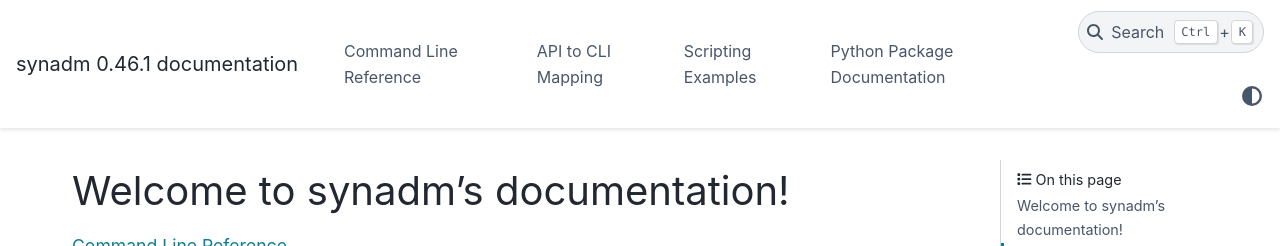
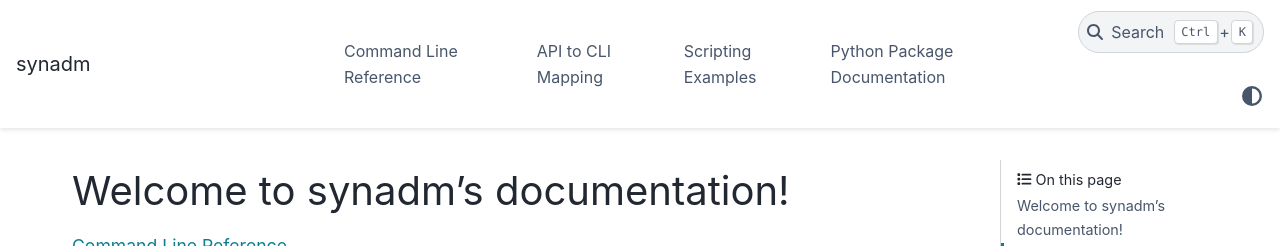
Before and after one commit to JOJ0/synadm, a Sphinx documentation site: the page built from doc/source/index.rst, in a window 1280 px wide. Shown: the top 246 px of the page. Built offline with Sphinx 7.4.7 and the PyData theme 0.15.4, drawn with Linux system fonts in a browser that asks for light colours.

Commit message:
Shorten docs title to fix search/title layout on mobile

```diff
--- a/doc/source/conf.py
+++ b/doc/source/conf.py
@@ -78,7 +78,7 @@
     #     # "color-admonition-background": "orange",
     # },
 }
-# html_title = "synadm - the Synapse Admin CLI"
+html_title = "synadm"
 # html_static_path = ["_static"]
 # html_css_files = ["synadm.css"]
 
```
